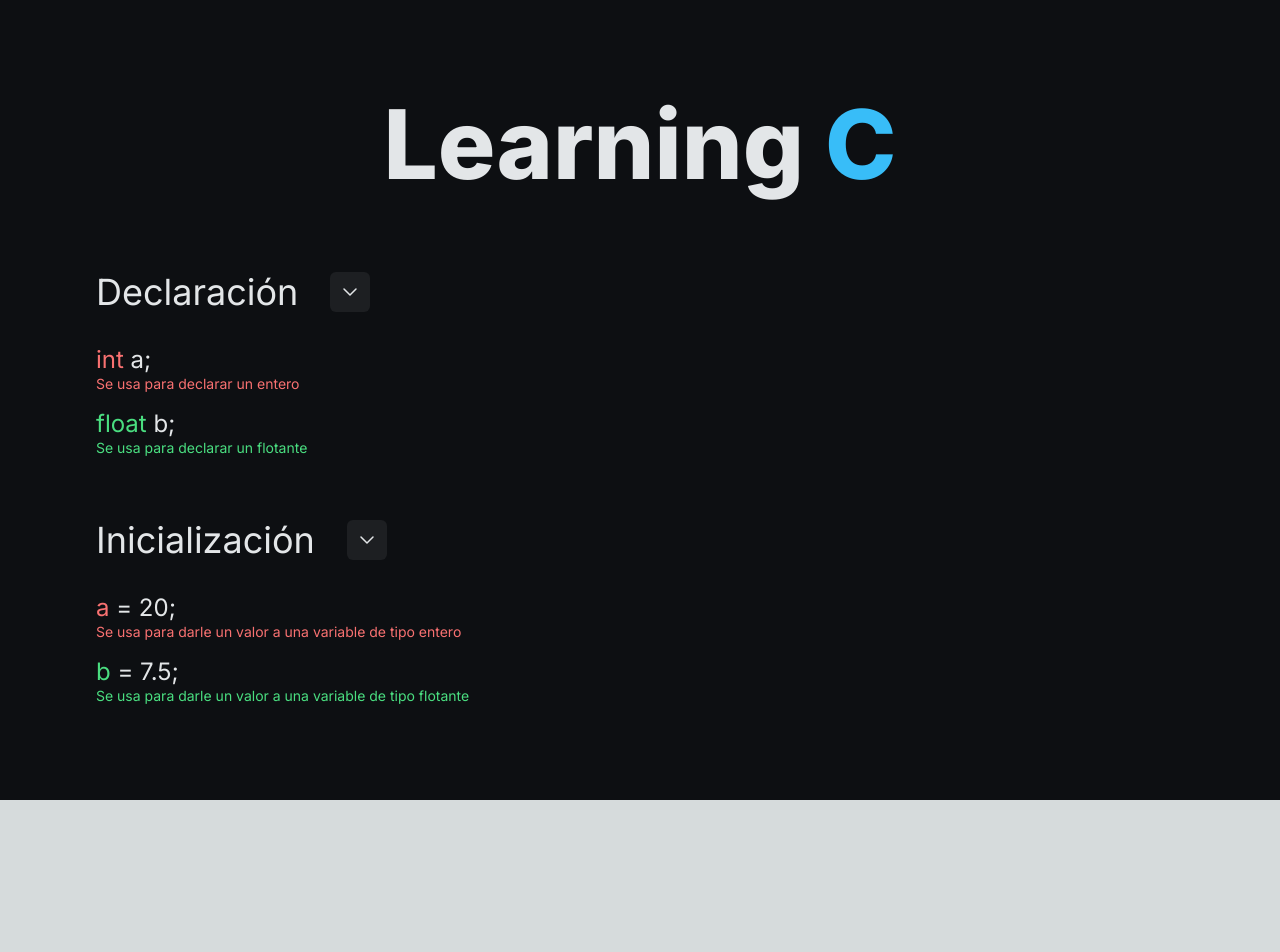
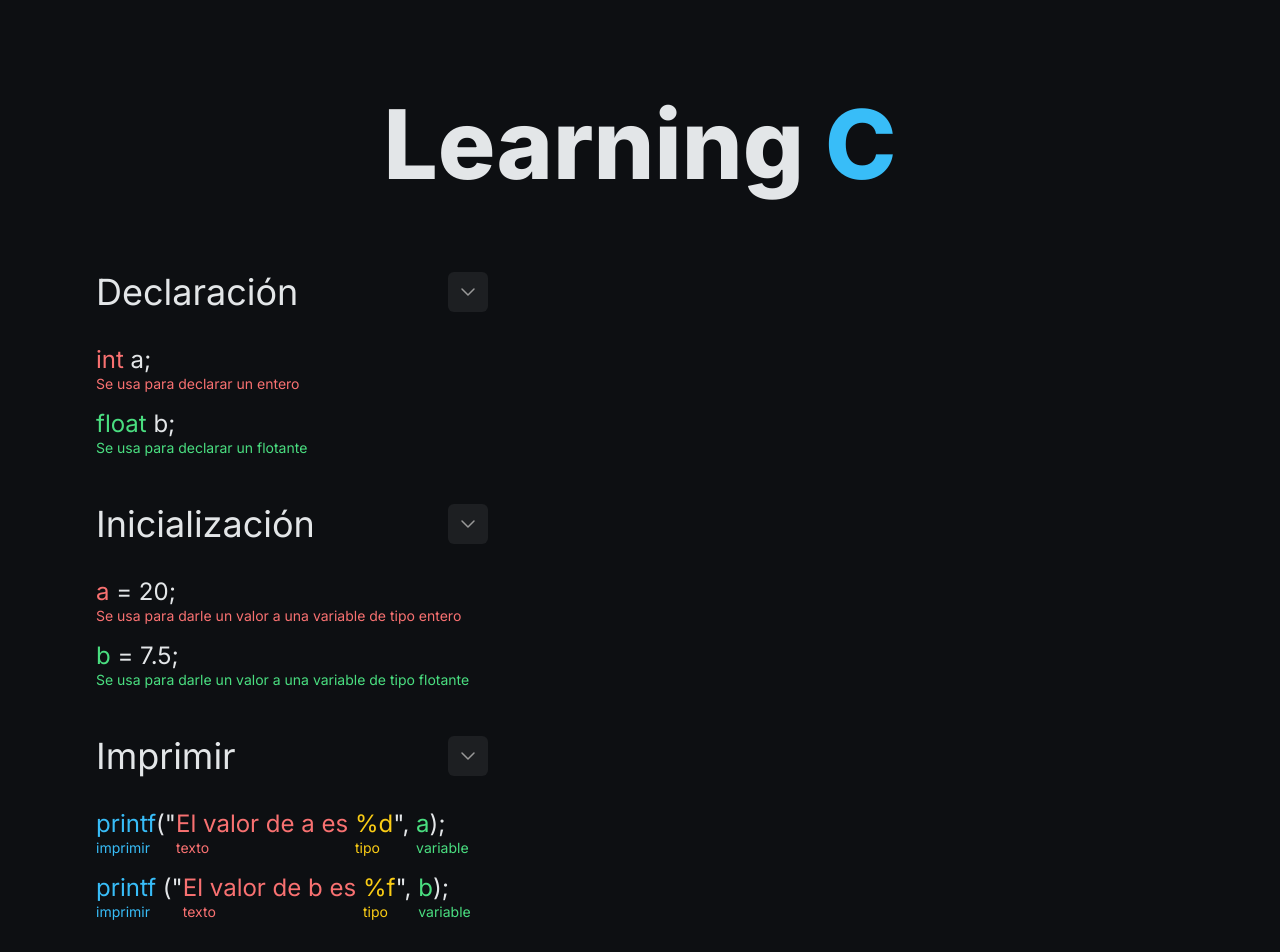
Before and after one commit to JeremyDevCode/learningc, a Next.js app: page / in a window 1280 px wide. Shown: the top 952 px of the page. Before the commit the page ends 800 px from the top, so only its background shows below. Built offline with nearby package versions, Linux system fonts and the light colour scheme.

Commit message:
feat: print section

```diff
--- a/src/app/page.tsx
+++ b/src/app/page.tsx
@@ -7,11 +7,11 @@ export default function Home() {
       <h1 className="text-8xl font-extrabold">
         Learning <span className="text-sky-400">C</span>
       </h1>
-      <main className="flex flex-col w-full gap-20">
-        <section className="flex flex-col gap-8 w-full relative">
-          <div className="flex gap-8">
+      <main className="flex flex-col w-full gap-16">
+        <section className="flex flex-col gap-8 w-[36%] relative">
+          <div className="flex gap-8 w-full justify-between">
             <h2 className="text-4xl">Declaración</h2>
-            <button className="bg-[#FFFFFF11] p-2 rounded-md">
+            <button className="bg-[#FFFFFF11] text-[#999] hover:text-[#E3E6E8] p-2 rounded-md transition-colors hover:bg-[#FFFFFF15] ">
               <ArrowIcon />
             </button>
           </div>
@@ -34,10 +34,10 @@ export default function Home() {
             b;
           </p>
         </section>
-        <section className="flex flex-col gap-8 w-full relative">
-          <div className="flex gap-8">
+        <section className="flex flex-col gap-8 w-[36%] relative">
+          <div className="flex gap-8 justify-between">
             <h2 className="text-4xl">Inicialización</h2>
-            <button className="bg-[#FFFFFF11] p-2 rounded-md">
+            <button className="bg-[#FFFFFF11] text-[#999] hover:text-[#E3E6E8] p-2 rounded-md hover:bg-[#FFFFFF15]  transition-colors">
               <ArrowIcon />
             </button>
           </div>
@@ -60,6 +60,64 @@ export default function Home() {
             = 7.5;
           </p>
         </section>
+        <section className="flex flex-col gap-8 w-[36%] relative">
+          <div className="flex gap-8 justify-between">
+            <h2 className="text-4xl">Imprimir</h2>
+            <button className="bg-[#FFFFFF11] text-[#999] hover:bg-[#FFFFFF15] hover:text-[#E3E6E8] p-2 rounded-md transition-colors">
+              <ArrowIcon />
+            </button>
+          </div>
+          <p className="text-2xl">
+            <span className="text-sky-400 relative">
+              printf
+              <span className="absolute text-sm -bottom-5 left-0 w-[600px]">
+                imprimir
+              </span>
+            </span>
+            ("
+            <span className="text-red-400 relative">
+              El valor de a es
+              <span className="absolute text-sm -bottom-5 -left-0">texto</span>
+            </span>{" "}
+            <span className="text-yellow-400 relative">
+              %d
+              <span className="absolute text-sm -bottom-5 -left-0">tipo</span>
+            </span>
+            ",{" "}
+            <span className="text-green-400 relative">
+              a
+              <span className="absolute text-sm -bottom-5 -left-0">
+                variable
+              </span>
+            </span>
+            );
+          </p>
+          <p className="text-2xl">
+            <span className="text-sky-400 relative">
+              printf
+              <span className="absolute text-sm -bottom-5 left-0 w-[600px]">
+                imprimir
+              </span>
+            </span>{" "}
+            ("
+            <span className="text-red-400 relative">
+              El valor de b es
+              <span className="absolute text-sm -bottom-5 -left-0">texto</span>
+            </span>{" "}
+            <span className="text-yellow-400 relative">
+              %f
+              <span className="absolute text-sm -bottom-5 -left-0">tipo</span>
+            </span>
+            ",{" "}
+            <span className="text-green-400 relative">
+              b
+              <span className="absolute text-sm -bottom-5 -left-0">
+                variable
+              </span>
+            </span>
+            );
+          </p>
+        </section>
       </main>
     </main>
   );
```
